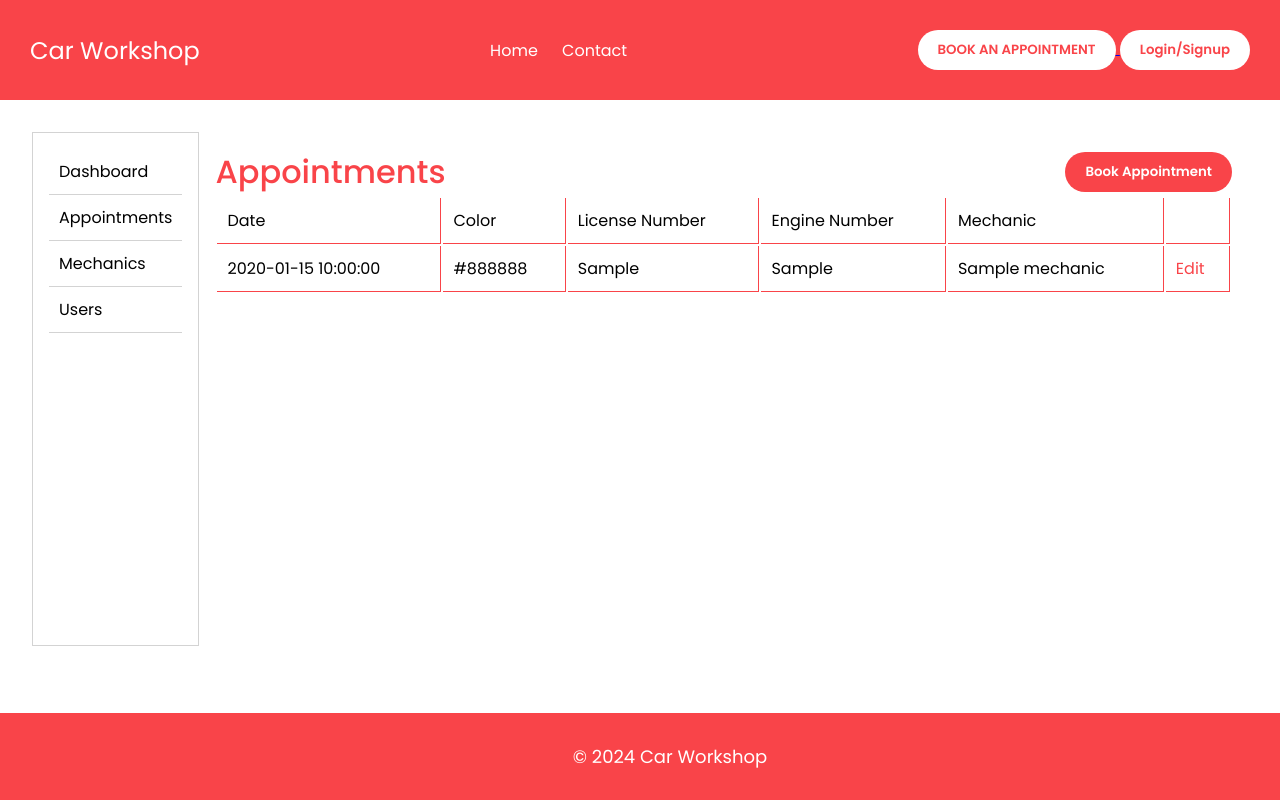
After one commit to junaidzamaahmed/cse391-assignment-3, a PHP site: page /dashboard/appointments.php in a window 1280 px wide. The commit adds this page. Run offline with PHP 8.4, Linux system fonts and the light colour scheme; tables that the repository leaves empty or names only in its code hold one stand-in row (values such as "Sample post").

Commit message:
partially created edit appointment

```diff
--- a/css/styles.css
+++ b/css/styles.css
@@ -19,13 +19,15 @@
 .text-center {
   text-align: center;
 }
-#navlinks > a {
+#navlinks > a,
+.sidebar > a {
   color: white;
   text-decoration: none;
   padding: 10px;
   transition: all 0.25s ease;
 }
-#navlinks > a:hover {
+#navlinks > a:hover,
+.sidebar > a:hover {
   opacity: 0.8;
 }
 .button {
@@ -70,3 +72,11 @@
 .align-center {
   align-items: center;
 }
+
+table > thead > tr > th,
+table > tbody > tr > td {
+  border-right: 1px solid #f94449;
+  border-bottom: 1px solid #f94449;
+  padding: 10px;
+  text-align: left;
+}
--- /dev/null
+++ b/dashboard/appointments.php
@@ -0,0 +1,70 @@
+<?php
+session_start();
+include '../dbconnect.php';
+?>
+<!DOCTYPE html>
+<html lang="en">
+
+<head>
+    <meta charset="UTF-8">
+    <meta name="viewport" content="width=device-width, initial-scale=1.0">
+    <title>Dashboard - Appointments</title>
+    <link rel="stylesheet" href="../css/styles.css">
+</head>
+
+<body>
+    <?php include '../components/navbar.php'; ?>
+    <main style="height: 80vh;">
+        <section class="flex" style="padding:2rem;">
+            <!-- Admin panel sidebar section-->
+            <div style="border:1px solid lightgray !important; height:60vh;padding:1rem;" class="sidebar flex-col flex">
+                <a style="color: black !important; border-bottom:1px solid lightgray;" href="./dashboard.php">Dashboard</a>
+                <a style="color: black !important; border-bottom:1px solid lightgray;" href="../appointments.php">Appointments</a>
+                <a style="color: black !important; border-bottom:1px solid lightgray;" href="../mechanics.php">Mechanics</a>
+                <a style="color: black !important; border-bottom:1px solid lightgray;" href="../users.php">Users</a>
+            </div>
+            <!-- Admin Dashboard panel with appointments list table -->
+            <div style="padding:1rem; width:100%;">
+                <div class="flex justify-between align-center">
+                    <h1 style="font-size:2rem; font-weight:500;" class="text-primary">Appointments</h1>
+                    <a href="../book-appointment.php"><button class="button">Book Appointment</button></a>
+                </div>
+                <table style="width:100%;">
+                    <thead>
+                        <tr>
+                            <th>Date</th>
+                            <th>Color</th>
+                            <th>License Number</th>
+                            <th>Engine Number</th>
+                            <th>Mechanic</th>
+                            <th></th>
+                        </tr>
+                    </thead>
+                    <tbody>
+                        <?php
+                        $sql = "SELECT * FROM appointment";
+                        $result = mysqli_query($conn, $sql);
+                        while ($row = mysqli_fetch_assoc($result)) {
+                            echo "<tr>";
+                            echo "<td>" . $row['date'] . "</td>";
+                            echo "<td>" . $row['color'] . "</td>";
+                            echo "<td>" . $row['license_no'] . "</td>";
+                            echo "<td>" . $row['engine_no'] . "</td>";
+                            $sql2 = "SELECT * FROM mechanic WHERE id=" . $row['mid'];
+                            $result2 = mysqli_query($conn, $sql2);
+                            $row2 = mysqli_fetch_assoc($result2);
+                            echo "<td>" . $row2['name'] . "</td>";
+                            echo "<td><a style='text-decoration:none;' class='text-primary' href='edit-appointment.php?id=$row[id]'>Edit</a></td>";
+                            echo "</tr>";
+                        }
+                        ?>
+                    </tbody>
+                </table>
+            </div>
+
+        </section>
+    </main>
+    <?php include '../components/footer.php'; ?>
+</body>
+
+</html>
```
Also changed, not shown: dashboard/edit-appointment.php (added, +92 -0 lines).
